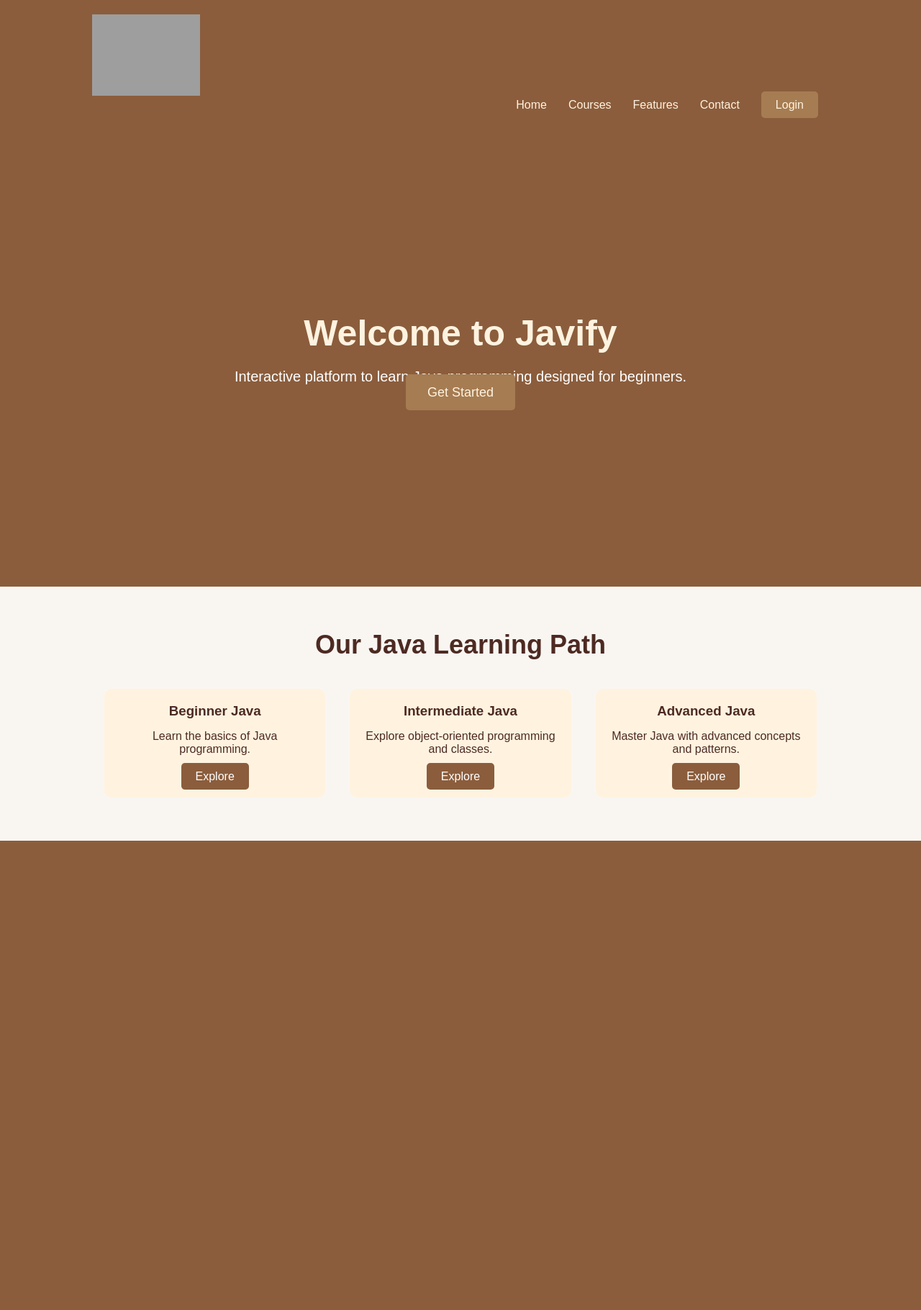
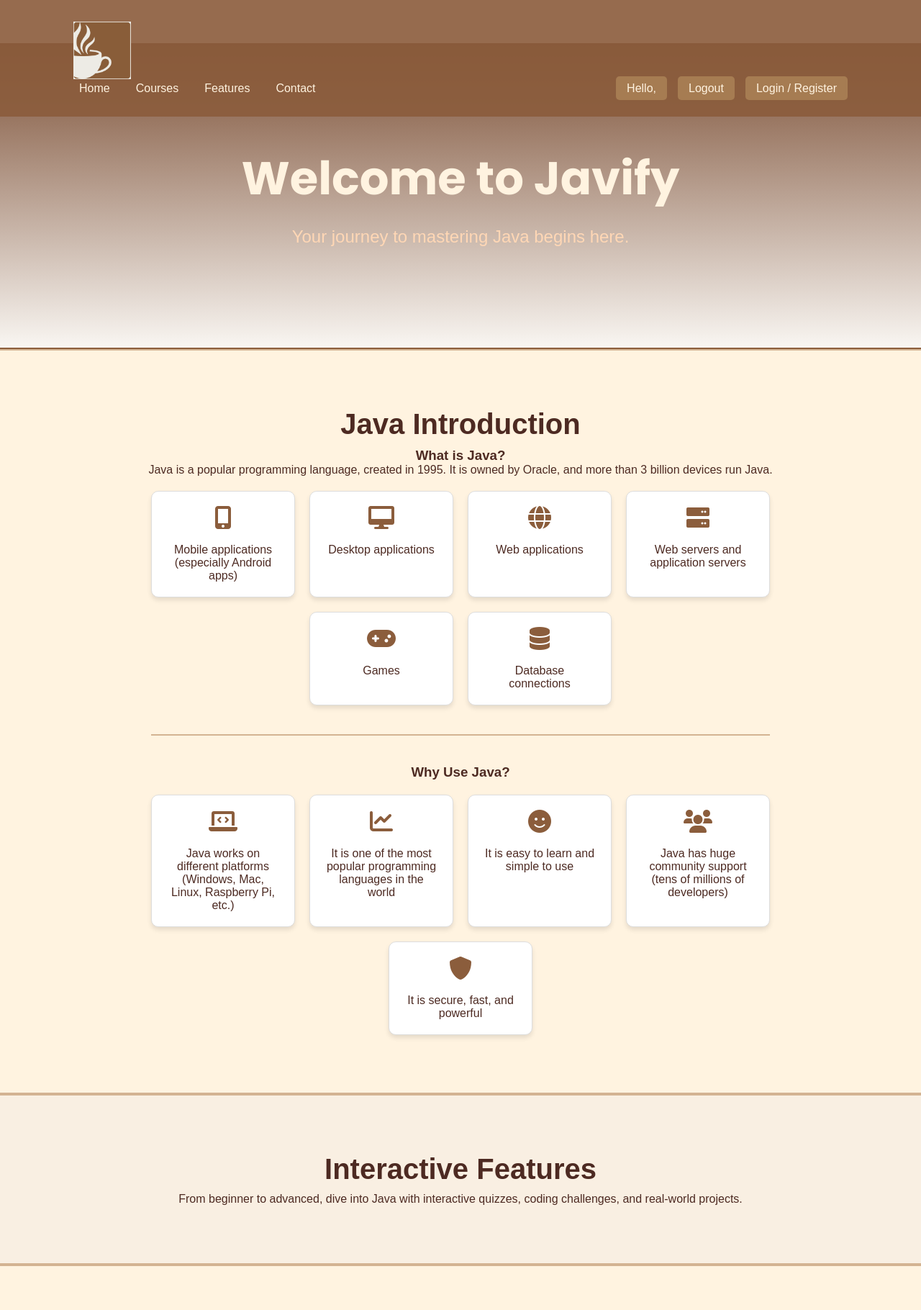
Before and after one commit to anmol7373/Javify, a PHP site: page / in a window 1280 px wide. Shown: the top 1820 px of the page at 72% size. Before the commit the page ends 1168 px from the top, so only its background shows below. Run offline with PHP 8.4, Linux system fonts and the light colour scheme; grey boxes are pictures that could not be loaded.

Commit message:
Index.html style.css
But not finished yet

```diff
--- a/css/style.css
+++ b/css/style.css
@@ -1,4 +1,7 @@
-/* Global Styles */
+/*---------------------------------------------------------
+|                     GLOBAL STYLES                        |
+-----------------------------------------------------------*/
+
 * {
     margin: 0;
     padding: 0;
@@ -6,124 +9,238 @@
 }
 
 body {
-    font-family: 'Arial', sans-serif;
-    color: #4D2A22; /* Darker brown for text */
-    background-color: #F9F6F2; /* Light off-white background */
+    font-family: Arial, sans-serif;
+    color: #4D2A22;
+    background-color: #F9F6F2;
+    overflow-x: hidden;
+    padding-top: 60px; /* Space for the fixed navbar */
 }
 
-.container {
-    width: 80%;
+.container, .index-container {
+    width: 90%;
+    max-width: 1200px;
     margin: 0 auto;
+    padding: 20px;
 }
 
-header {
-    background-color: #8B5D3C; /* Use the same brown from the logo */
-    padding: 20px 0;
-    color: white;
+.text-center {
+    text-align: center;
 }
 
-.logo img {
-    width: 150px;
+/* Global Paragraph Style */
+p {
+    color: #4D2A22;
 }
 
+/*---------------------------------------------------------
+|                     INDEX PAGE STYLES                    |
+-----------------------------------------------------------*/
+
+/* Navbar Container Styling */
+#index-header {
+    position: fixed;
+    top: 0;
+    width: 100%;
+    background-color: rgba(139, 93, 60, 0.9);
+    color: white;
+    display: flex;
+    align-items: center;
+    justify-content: space-between;
+    padding: 10px 20px;
+    z-index: 1000;
+    transition: background-color 0.3s;
+}
+
+#index-header .logo img {
+    width: 80px;
+    margin-right: 20px;
+}
+
+/* Container for all nav items */
+#index-header nav {
+    display: flex;
+    align-items: center;
+    justify-content: space-between;
+    width: 100%;
+}
+
+/* Main Navigation Links (aligned left) */
 .nav-links {
     display: flex;
-    justify-content: flex-end;
+    gap: 20px;
     list-style: none;
-}
-
-.nav-links li {
-    margin: 0 15px;
+    margin: 0;
+    flex-grow: 1;
 }
 
 .nav-links a {
-    color: #FFF3E0; /* Lighter shade for links */
+    color: #FFF3E0;
     text-decoration: none;
     font-size: 16px;
+    padding: 8px;
+    transition: color 0.3s, background-color 0.3s;
 }
 
-.nav-links a.btn {
-    background-color: #A67C52; /* A lighter brown button */
-    padding: 10px 20px;
+.nav-links a:hover {
+    background-color: #8B5D3C;
+    color: #FFF;
+    padding: 8px 15px;
     border-radius: 5px;
 }
 
-.banner {
-    background-color: #8B5D3C; /* Brown background matching the header */
-    color: white;
-    height: 80vh;
+/* Authentication Links (aligned right) */
+.auth-links {
     display: flex;
-    justify-content: center;
-    align-items: center;
+    gap: 15px;
+    list-style: none;
+    margin: 0;
+    margin-left: auto; /* Align auth links to the right */
+}
+
+.auth-links .auth-btn {
+    background-color: #A67C52;
+    color: #FFF3E0;
+    padding: 8px 15px;
+    border-radius: 5px;
+    font-size: 16px;
+    text-decoration: none;
+    transition: background-color 0.3s;
+}
+
+.auth-links .auth-btn:hover {
+    background-color: #8B5D3C;
+    color: #FFF;
+}
+
+/* Enhanced Welcome Section Styling */
+#home {
+    background: linear-gradient(to bottom, #7A4D33, #F9F6F2);
+    color: #FFF3E0;
+    padding: 120px 20px; /* Increase padding for impact */
+    text-align: center;
+    border-bottom: 2px solid #8B5D3C; /* Bottom border to distinguish from next section */
+}
+
+#home h1 {
+    font-family: 'Poppins', sans-serif;
+    font-size: 4rem;
+    font-weight: 700;
+    color: #FFF3E0; /* White text for contrast on dark background */
+    margin-bottom: 20px;
+}
+
+#home p {
+    font-size: 1.5rem;
+    color: #FFD7B5; /* Light complementary color */
+}
+
+/* Alternate Section Background Colors */
+#introduction {
+    background-color: #FFF3E0;
+    padding: 60px 20px;
+    border-top: 2px solid #D3B392;
+    border-bottom: 2px solid #D3B392;
+}
+
+#features {
+    background-color: #F9EFE2;
+    padding: 60px 20px;
+    border-top: 2px solid #D3B392;
+    border-bottom: 2px solid #D3B392;
+}
+
+#video {
+    background-color: #FFF3E0;
+    padding: 60px 20px;
+    border-top: 2px solid #D3B392;
     text-align: center;
 }
 
-.banner h1 {
-    font-size: 50px;
-    color: #FFF3E0; /* Light text for contrast */
-}
-
-.banner p {
-    font-size: 20px;
+/* Java Uses and Benefits Boxes */
+.java-uses, .java-benefits {
+    display: flex;
+    flex-wrap: wrap;
+    gap: 20px;
+    justify-content: center;
     margin-top: 20px;
 }
 
-.banner a.btn {
-    margin-top: 30px;
-    padding: 15px 30px;
-    background-color: #A67C52;
-    color: #FFF3E0; /* Light text color */
-    text-decoration: none;
-    font-size: 18px;
-    border-radius: 5px;
+.java-use, .java-benefit {
+    background-color: #FFF;
+    padding: 20px;
+    border: 1px solid #DDD;
+    border-radius: 10px;
+    width: 200px;
+    text-align: center;
+    box-shadow: 0 4px 6px rgba(0, 0, 0, 0.1);
+    transition: transform 0.3s, box-shadow 0.3s;
+    display: flex;
+    flex-direction: column;
+    align-items: center;
+    color: #4D2A22;
 }
 
-.courses, .features, .contact {
-    padding: 60px 0;
-    text-align: center;
-    color: #4D2A22; /* Darker brown for body text */
+.java-use i, .java-benefit i {
+    font-size: 2em;
+    color: #8B5D3C;
+    margin-bottom: 10px;
 }
 
-h2 {
-    font-size: 36px;
-    margin-bottom: 40px;
+.java-use p, .java-benefit p {
+    font-size: 1rem;
+    color: #4D2A22;
+    text-align: center;
+    padding-top: 10px;
+    display: block;
 }
 
-.course-list, .feature-list {
-    display: flex;
-    justify-content: space-around;
+.java-use:hover, .java-benefit:hover {
+    transform: translateY(-5px);
+    box-shadow: 0 6px 12px rgba(0, 0, 0, 0.15);
 }
 
-.course-item, .feature-item {
-    background: #FFF3E0; /* Light background for cards */
-    padding: 20px;
-    border-radius: 10px;
-    width: 30%;
-    color: #4D2A22; /* Darker brown for text */
+/* Divider Between Sections */
+.section-divider {
+    width: 80%;
+    height: 2px;
+    background-color: #D3B392;
+    margin: 40px auto;
 }
 
-.course-item h3, .feature-item h3 {
-    margin-bottom: 15px;
+/* Section Headers */
+.section h1, .section h2 {
+    font-size: 2.5rem;
+    margin-bottom: 10px;
+    color: #4D2A22;
 }
 
-.course-item p, .feature-item p {
-    margin-bottom: 20px;
+/* Video Styling */
+.video-container {
+    display: flex;
+    justify-content: center;
+    margin-top: 20px;
 }
 
-.course-item a.btn, .contact button.btn {
-    background-color: #8B5D3C;
-    padding: 10px 20px;
-    color: white;
-    text-decoration: none;
-    border-radius: 5px;
-    font-size: 16px;
-    cursor: pointer;
+.video-container iframe {
+    border: 2px solid #A67C52;
+    border-radius: 10px;
+    width: 90%;
+    max-width: 800px;
 }
 
-footer {
-    background-color: #4D2A22;
+/* Get Started Button Styling */
+.get-started-btn {
+    background-color: #8B5D3C;
     color: #FFF3E0;
-    padding: 20px 0;
-    text-align: center;
-    margin-top: 50px;
+    padding: 25px 50px; /* Increased padding for larger button */
+    border-radius: 8px;
+    font-size: 22px; /* Increased font size */
+    text-decoration: none;
+    display: inline-block;
+    margin-top: 10px; /* Reduced margin-top to bring it closer to the video */
+    transition: background-color 0.3s;
 }
+
+.get-started-btn:hover {
+    background-color: #A67C52;
+}
--- a/index.html
+++ b/index.html
@@ -1,3 +1,14 @@
+<?php
+session_start(); // Start the session to access login state
+
+// Mock login state for demonstration purposes
+// Uncomment the following lines if you have a real authentication check
+// $_SESSION['logged_in'] = true;
+// $_SESSION['username'] = 'John Doe'; // Replace with actual user data
+
+$isLoggedIn = isset($_SESSION['logged_in']) && $_SESSION['logged_in'] === true;
+$username = $isLoggedIn ? $_SESSION['username'] : '';
+?>
 <!DOCTYPE html>
 <html lang="en">
 <head>
@@ -5,59 +16,130 @@
     <meta name="viewport" content="width=device-width, initial-scale=1.0">
     <title>Javify - Learn Java Programming</title>
     <link rel="stylesheet" href="css/style.css">
+    <link rel="stylesheet" href="https://cdnjs.cloudflare.com/ajax/libs/font-awesome/6.0.0-beta3/css/all.min.css">
+    <!-- Google Fonts for Welcome Section -->
+    <link href="https://fonts.googleapis.com/css2?family=Poppins:wght@700&family=Merriweather:wght@700&display=swap" rel="stylesheet">
 </head>
-<body>
+<body id="index-page">
 
-<!-- Header Section -->
-<header>
-    <div class="container">
+<!-- Navbar -->
+<header id="index-header">
+    <div class="index-container">
         <div class="logo">
             <img src="images/Logo-2.png" alt="Javify Logo">
         </div>
         <nav>
             <ul class="nav-links">
                 <li><a href="#home">Home</a></li>
-                <li><a href="#courses">Courses</a></li>
+                <li><a href="#features">Courses</a></li>
                 <li><a href="#features">Features</a></li>
                 <li><a href="#contact">Contact</a></li>
-                <li><a href="#login" class="btn">Login</a></li>
+            </ul>
+            <ul class="auth-links">
+                <?php if ($isLoggedIn): ?>
+                <li><a href="profile.php" class="btn auth-btn">Hello, <?php echo htmlspecialchars($username); ?></a></li>
+                <li><a href="logout.php" class="btn auth-btn">Logout</a></li>
+                <?php else: ?>
+                <li><a href="login_register.php" class="btn auth-btn">Login / Register</a></li>
+                <?php endif; ?>
             </ul>
         </nav>
     </div>
 </header>
 
-<!-- Main Banner Section -->
-<section id="home" class="banner">
-    <div class="container">
+<!-- Home Section -->
+<section id="home" class="section">
+    <div class="index-container text-center">
         <h1>Welcome to Javify</h1>
-        <p>Interactive platform to learn Java programming designed for beginners.</p>
-        <a href="#courses" class="btn">Get Started</a>
+        <p>Your journey to mastering Java begins here.</p>
     </div>
 </section>
 
-<!-- Courses Section -->
-<section id="courses" class="courses">
-    <div class="container">
-        <h2>Our Java Learning Path</h2>
-        <div class="course-list">
-            <div class="course-item">
-                <h3>Beginner Java</h3>
-                <p>Learn the basics of Java programming.</p>
-                <a href="#course-details" class="btn">Explore</a>
+<!-- Java Introduction Section -->
+<section id="introduction" class="section">
+    <div class="index-container text-center">
+        <h2>Java Introduction</h2>
+        <h3>What is Java?</h3>
+        <p>Java is a popular programming language, created in 1995. It is owned by Oracle, and more than 3 billion devices run Java.</p>
+
+        <div class="java-uses">
+            <div class="java-use">
+                <i class="fas fa-mobile-alt"></i>
+                <p>Mobile applications (especially Android apps)</p>
             </div>
-            <div class="course-item">
-                <h3>Intermediate Java</h3>
-                <p>Explore object-oriented programming and classes.</p>
-                <a href="#course-details" class="btn">Explore</a>
+            <div class="java-use">
+                <i class="fas fa-desktop"></i>
+                <p>Desktop applications</p>
             </div>
-            <div class="course-item">
-                <h3>Advanced Java</h3>
-                <p>Master Java with advanced concepts and patterns.</p>
-                <a href="#course-details" class="btn">Explore</a>
+            <div class="java-use">
+                <i class="fas fa-globe"></i>
+                <p>Web applications</p>
+            </div>
+            <div class="java-use">
+                <i class="fas fa-server"></i>
+                <p>Web servers and application servers</p>
+            </div>
+            <div class="java-use">
+                <i class="fas fa-gamepad"></i>
+                <p>Games</p>
+            </div>
+            <div class="java-use">
+                <i class="fas fa-database"></i>
+                <p>Database connections</p>
+            </div>
+        </div>
+
+        <!-- Divider Section Between "What is Java" and "Why Use Java" -->
+        <div class="section-divider"></div>
+
+        <h3>Why Use Java?</h3>
+        <div class="java-benefits">
+            <div class="java-benefit">
+                <i class="fas fa-laptop-code"></i>
+                <p>Java works on different platforms (Windows, Mac, Linux, Raspberry Pi, etc.)</p>
+            </div>
+            <div class="java-benefit">
+                <i class="fas fa-chart-line"></i>
+                <p>It is one of the most popular programming languages in the world</p>
+            </div>
+            <div class="java-benefit">
+                <i class="fas fa-smile"></i>
+                <p>It is easy to learn and simple to use</p>
+            </div>
+            <div class="java-benefit">
+                <i class="fas fa-users"></i>
+                <p>Java has huge community support (tens of millions of developers)</p>
+            </div>
+            <div class="java-benefit">
+                <i class="fas fa-shield-alt"></i>
+                <p>It is secure, fast, and powerful</p>
             </div>
         </div>
     </div>
 </section>
 
 <!-- Features Section -->
-<section id="features" cl
+<section id="features" class="section">
+    <div class="index-container text-center">
+        <h2>Interactive Features</h2>
+        <p>From beginner to advanced, dive into Java with interactive quizzes, coding challenges, and real-world projects.</p>
+    </div>
+</section>
+
+<!-- Video Section -->
+<section id="video" class="section">
+    <div class="index-container text-center">
+        <h2>Get a Glimpse of Java</h2>
+        <div class="video-container">
+            <iframe width="560" height="415" src="https://www.youtube.com/embed/t54pgbVy6t0" frameborder="0" allowfullscreen></iframe>
+        </div>
+    </div>
+</section>
+
+<!-- Get Started Button at the Bottom -->
+<div class="index-container text-center">
+    <a href="courses.php" class="get-started-btn">Get Started</a>
+</div>
+
+</body>
+</html>
```
Also changed, not shown: images/Logo-1.png (added), images/Logo-2.png (added).
